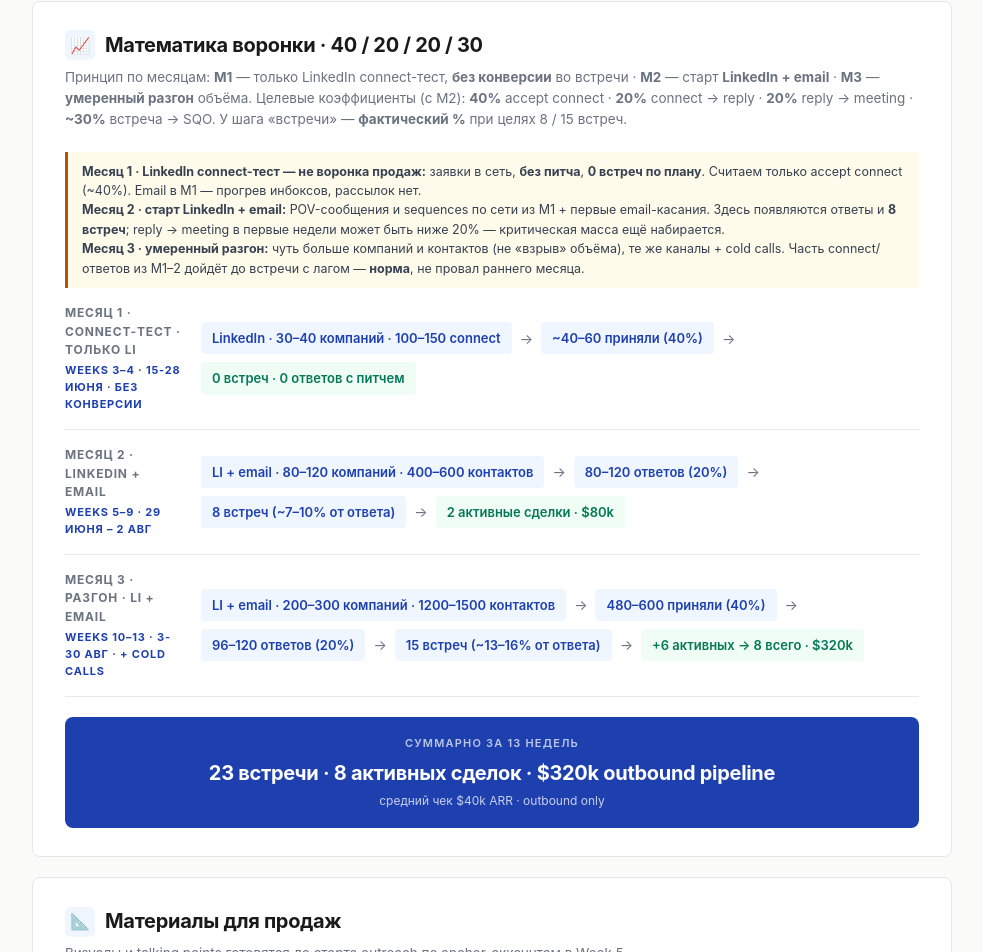
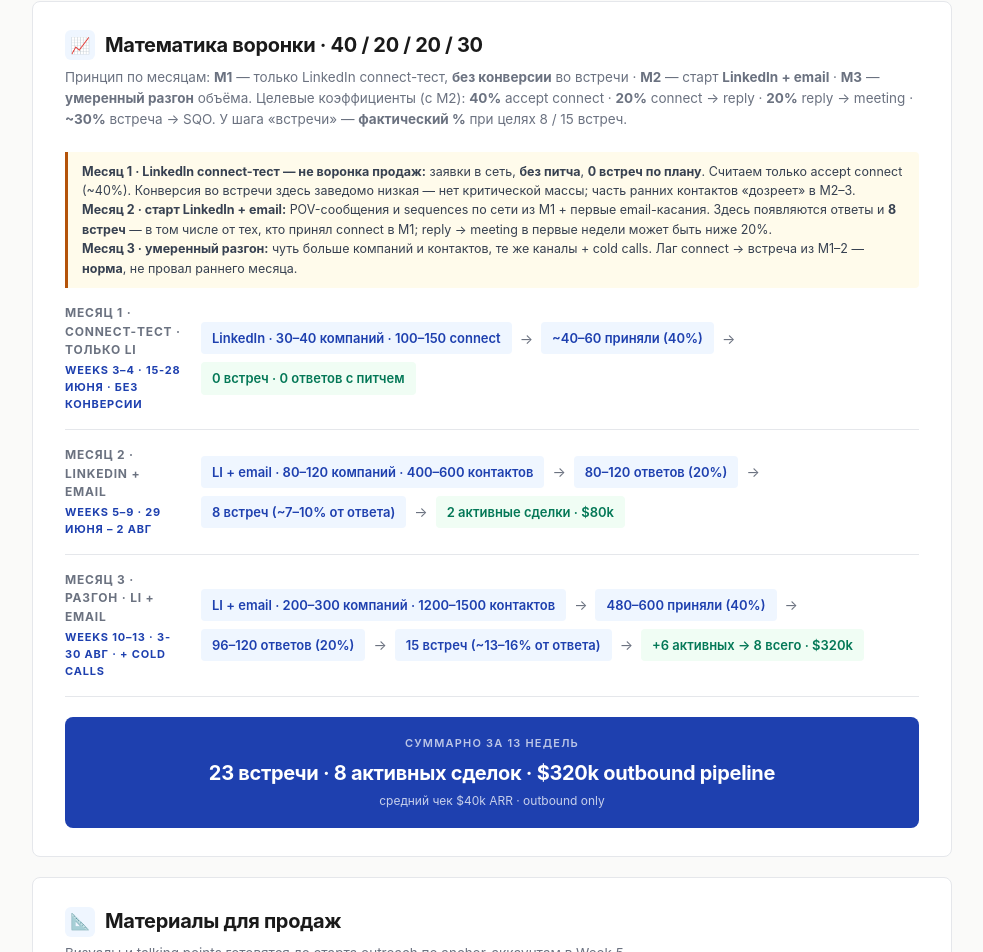
Before and after one commit to pashpav-code/stageai, a website: page StageAI GTM Strategy — founder report.html in a window 1280 px wide. Shown: the part 4017-4969 px from the top of the page, without its empty margins (148-1131 px from the left). Drawn offline with Linux system fonts and the light colour scheme.

Commit message:
Explain M1 lower meeting conversion and expected lag to M2-M3.
Add note under monthly goals; clarify funnel section on critical mass and deferred conversions from early outreach.

Co-authored-by: Cursor <cursoragent@cursor.com>

```diff
--- a/StageAI GTM Strategy — founder report.html
+++ b/StageAI GTM Strategy — founder report.html
@@ -1238,9 +1238,9 @@
   <p class="section-sub">Принцип по месяцам: <strong>М1</strong> — только LinkedIn connect-тест, <strong>без конверсии</strong> во встречи · <strong>М2</strong> — старт <strong>LinkedIn + email</strong> · <strong>М3</strong> — <strong>умеренный разгон</strong> объёма. Целевые коэффициенты (с М2): <strong>40%</strong> accept connect · <strong>20%</strong> connect → reply · <strong>20%</strong> reply → meeting · <strong>~30%</strong> встреча → SQO. У шага «встречи» — <strong>фактический %</strong> при целях 8 / 15 встреч.</p>
 
   <div class="note">
-    <strong>Месяц 1 · LinkedIn connect-тест — не воронка продаж:</strong> заявки в сеть, <strong>без питча</strong>, <strong>0 встреч по плану</strong>. Считаем только accept connect (~40%). Email в М1 — прогрев инбоксов, рассылок нет.<br>
-    <strong>Месяц 2 · старт LinkedIn + email:</strong> POV-сообщения и sequences по сети из М1 + первые email-касания. Здесь появляются ответы и <strong>8 встреч</strong>; reply → meeting в первые недели может быть ниже 20% — критическая масса ещё набирается.<br>
-    <strong>Месяц 3 · умеренный разгон:</strong> чуть больше компаний и контактов (не «взрыв» объёма), те же каналы + cold calls. Часть connect/ответов из М1–2 дойдёт до встречи с лагом — <strong>норма</strong>, не провал раннего месяца.
+    <strong>Месяц 1 · LinkedIn connect-тест — не воронка продаж:</strong> заявки в сеть, <strong>без питча</strong>, <strong>0 встреч по плану</strong>. Считаем только accept connect (~40%). Конверсия во встречи здесь заведомо низкая — нет критической массы; часть ранних контактов «дозреет» в М2–3.<br>
+    <strong>Месяц 2 · старт LinkedIn + email:</strong> POV-сообщения и sequences по сети из М1 + первые email-касания. Здесь появляются ответы и <strong>8 встреч</strong> — в том числе от тех, кто принял connect в М1; reply → meeting в первые недели может быть ниже 20%.<br>
+    <strong>Месяц 3 · умеренный разгон:</strong> чуть больше компаний и контактов, те же каналы + cold calls. Лаг connect → встреча из М1–2 — <strong>норма</strong>, не провал раннего месяца.
   </div>
 
   <div class="funnel-row">
```
